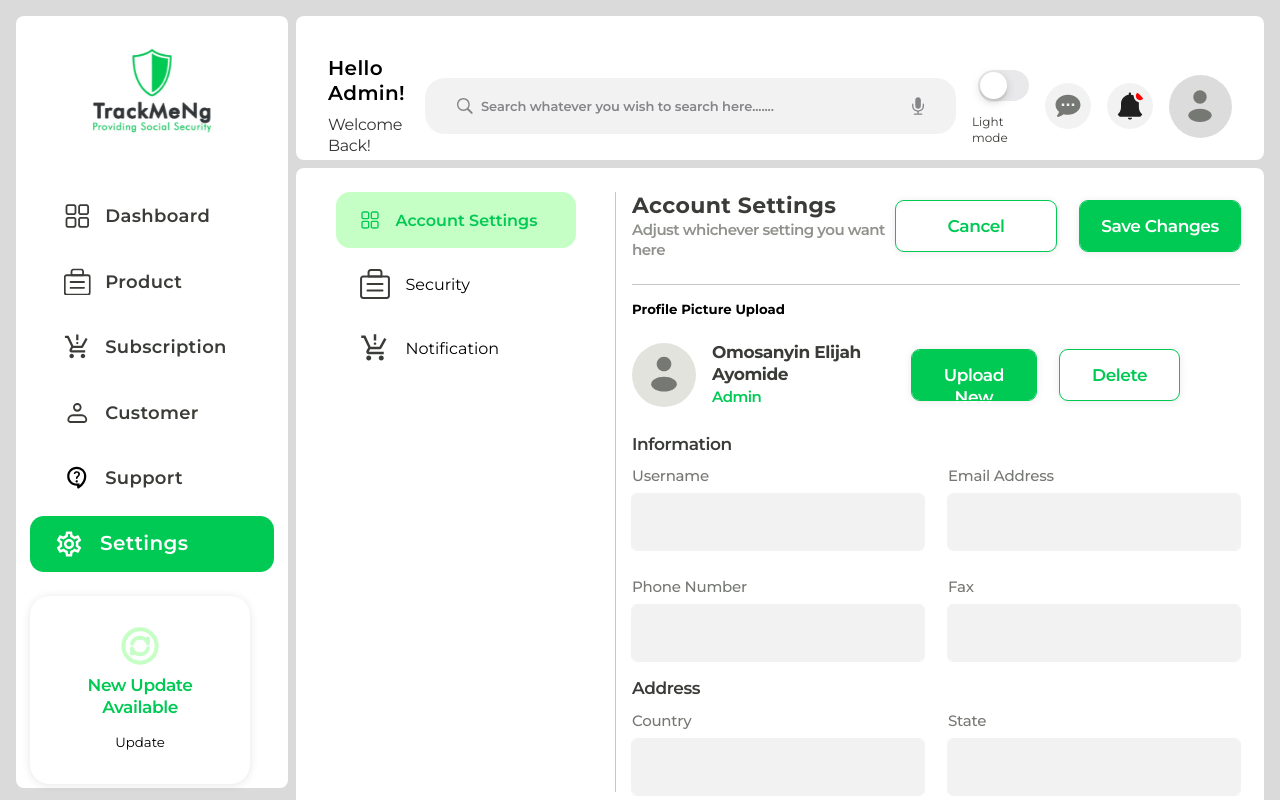
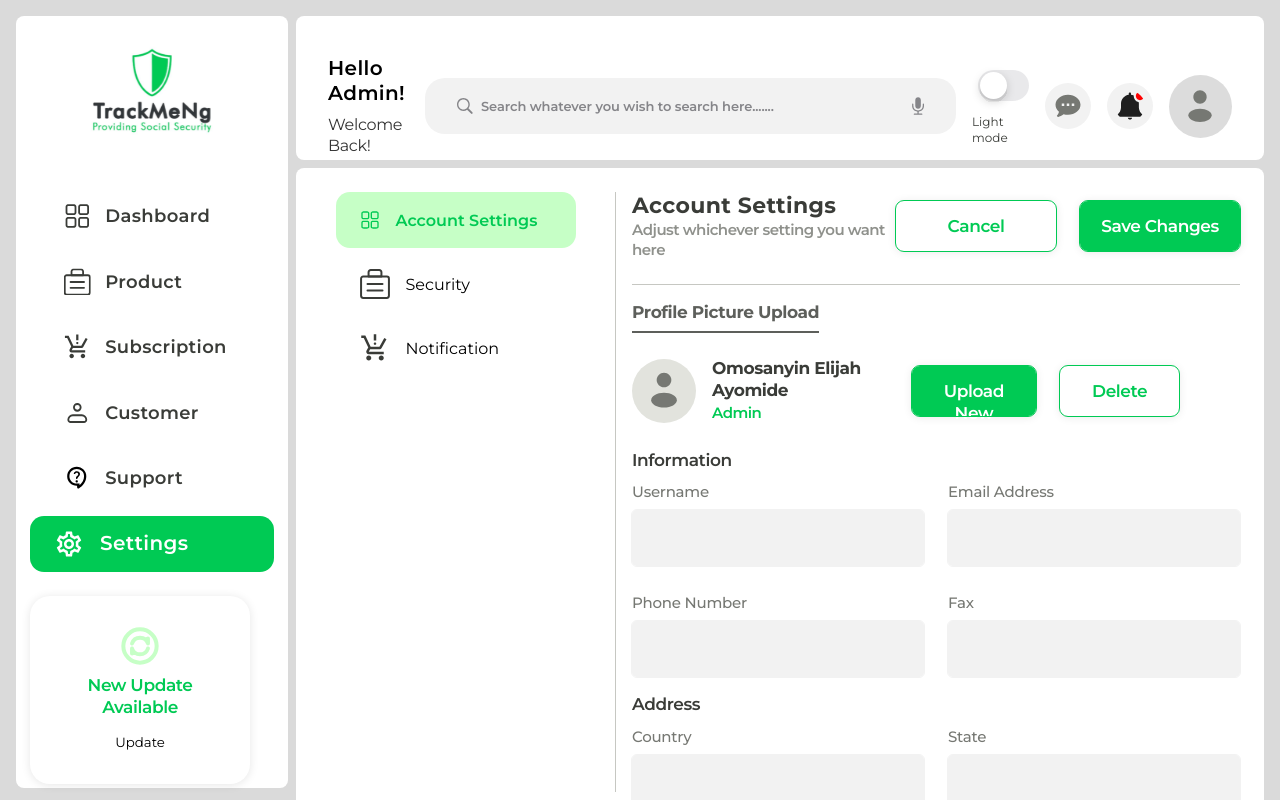
Before and after one commit to TrackMe-NG/dashboard_main, a React (Vite) app: page /settings in a window 1280 px wide. Built offline with nearby package versions, Linux system fonts and the light colour scheme.

Commit message:
style: updated variables

```diff
--- a/src/styles/_variables.scss
+++ b/src/styles/_variables.scss
@@ -90,3 +90,13 @@
   letter-spacing: 0.02375rem;
   text-transform: capitalize;
 }
+
+.header_special {
+  color: $acct_header;
+  font-size: 1.0625rem;
+  line-height: 1.375rem;
+  letter-spacing: -0.0255rem;
+  width: fit-content;
+  padding-bottom: 0.5rem;
+  border-bottom: 2px solid $acct_header;
+}
```
